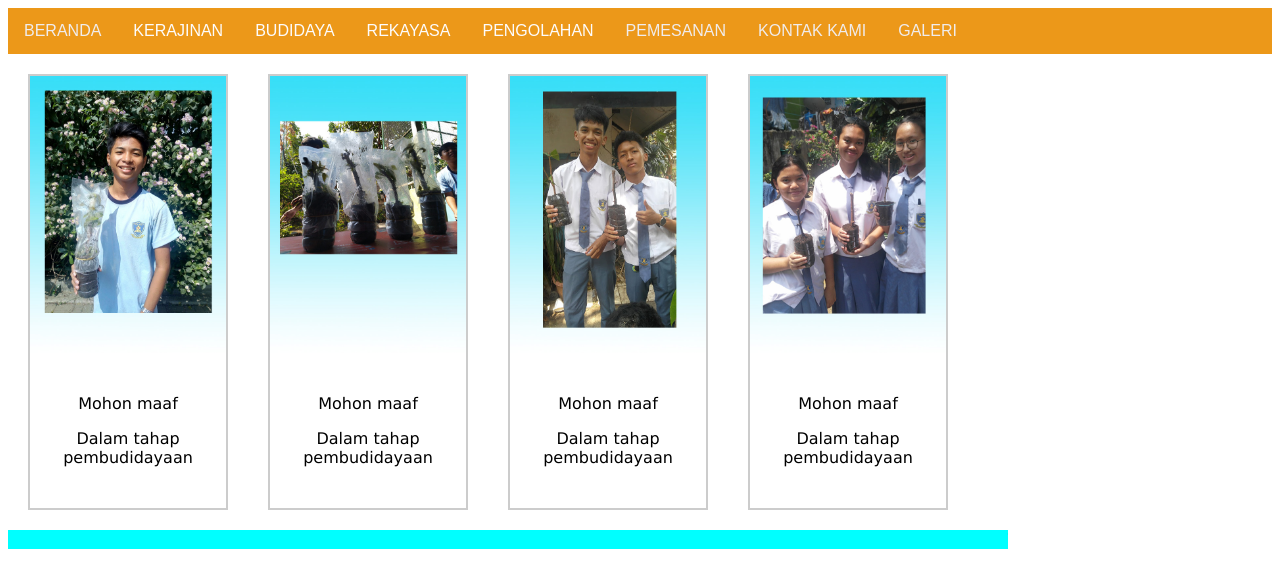
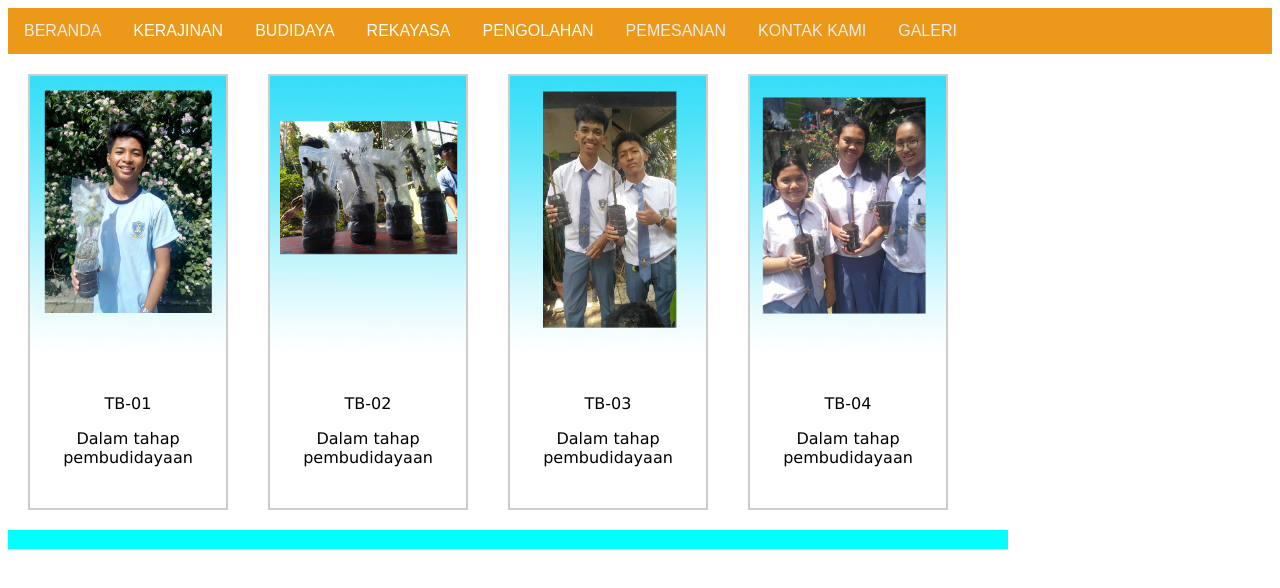
Before and after one commit to albertussalibpranoto/albertussalibpranoto, a plain HTML site: page tanamanbuah.html in a window 1280 px wide. Drawn offline with Linux system fonts and the light colour scheme.

Commit message:
Update tanamanbuah.html

```diff
--- a/tanamanbuah.html
+++ b/tanamanbuah.html
@@ -75,7 +75,7 @@
               <img src="images/tb01.jpg" alt="tb01" width="400" height="400">
             </a>
             <div class="desc">
-              <p>Mohon maaf</p>
+              <p>TB-01</p>
               <p>Dalam tahap pembudidayaan</p>
             </div>
           </div>
@@ -85,7 +85,7 @@
                 <img src="images/tb02.jpg" alt="tb02" width="400" height="400">
               </a>
               <div class="desc">
-                <p>Mohon maaf</p>
+                <p>TB-02</p>
                 <p>Dalam tahap pembudidayaan</p>
               </div>
           </div>
@@ -95,7 +95,7 @@
                 <img src="images/tb03.jpg" alt="tb03" width="400" height="400">
               </a>
               <div class="desc">
-                <p>Mohon maaf</p>
+                <p>TB-03</p>
                 <p>Dalam tahap pembudidayaan</p>
               </div>
           </div>
@@ -105,7 +105,7 @@
                 <img src="images/tb04.jpg" alt="tb04" width="400" height="400">
               </a>
               <div class="desc">
-                <p>Mohon maaf</p>
+                <p>TB-04</p>
                 <p>Dalam tahap pembudidayaan</p>
               </div>
             </div>
```
